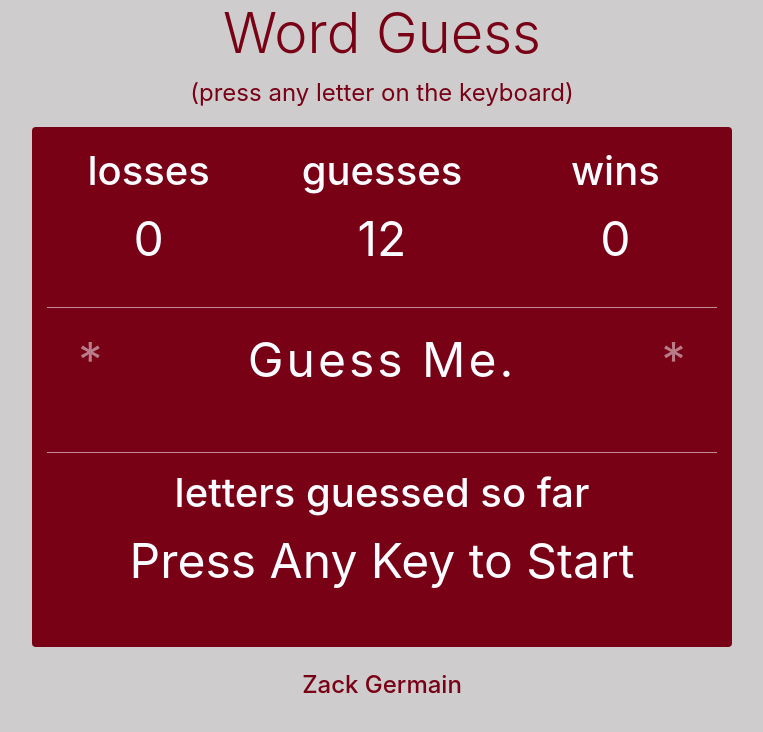
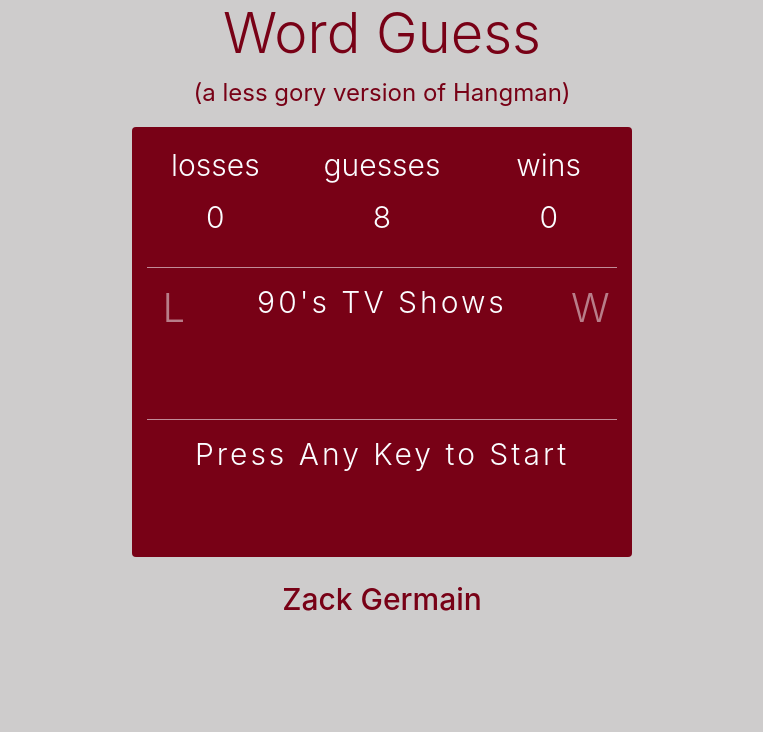
Before and after one commit to zgermain/Word_Guess_Game, a plain HTML site: page index.html in a window 1280 px wide. Shown: the whole page, without its empty margins (258-1021 px from the left). Drawn offline with nearby package versions, Linux system fonts and the light colour scheme.

Commit message:
Added new 90s themed list. Lowered guesses to 8

```diff
--- a/assets/css/style.css
+++ b/assets/css/style.css
@@ -4,8 +4,8 @@ body{
 
 .container{
     background-color:#780116;
-    max-width: 700px;
-    min-height: 520px;
+    max-width: 500px;
+    min-height: 430px;
     padding-top: 20px;
 }
 
@@ -13,6 +13,7 @@ body{
 h1, h2, h4{
     color:#FBFCFF;
     text-align:center;
+    font-size: 30px;
 }
 
 hr{
@@ -32,7 +33,7 @@ hr{
 } */
 
 p{
-    font-size:3rem;
+    font-size:30px;
     color:#FBFCFF;
     text-align: center;
 }
@@ -40,7 +41,7 @@ p{
 .continue{
     color:rgba(251, 252, 255, 0.493);
 }
-#hiddenWord-div{
+#hiddenWord-div, #letterGuesses-div{
     letter-spacing: 3px;
 }
 
@@ -49,9 +50,17 @@ p{
 }
 
 #mobile-button{
-    text-align: center;
+    text-align: Right;
     float:center;
 }
+
+#youWin, #youLose{
+    font-size: 40px;
+}
+
+
+
+
 
 @media (max-width: 500px) {
     h1{
@@ -71,7 +80,7 @@ p{
     }
 
     .container{
-        min-height: 280px;
+        min-height: 415px;
     }
 }
 
@@ -93,6 +102,6 @@ p{
     }
 
     .container{
-        min-height: 260px;
+        min-height: 390px;
     }
 }
--- a/assets/javascript/game3.js
+++ b/assets/javascript/game3.js
@@ -2,12 +2,12 @@
 
 var wins = 0;
 var losses = 0;
-var guesses = 12;
+var guesses = 8;
 var letterGuesses = ["Press Any Key to Start"];
 var letterArray = ['a','b','c','d','e','f','g','h','i','j','k','l','m','n','o','p','q','r','s','t','u','v','w','x','y','z'];
-var wordList = ['Stuff', 'Test', 'String of Words', 'Zack']
+var wordList = ['Buffy the Vampire Slayer','Angel','Charmed','The X Files','Twin Peaks','Roswell','Party of Five','Sliders','My So Called Life','NYPD Blue','Northern Exposure','The Pretender','Dark Shadows','Millennium','Once and Again','Picket Fences','Profiler','Viper','Seaquest DSV','American Gothic','The Outer Limits','Eerie, Indiana','Harsh Realm','Dark Skies','Family Guy','South Park','King of the Hill','The Nanny','The Fresh Prince of Bel Air','Blossom','Freaks and Geeks','Ally McBeal','Mad About You','Wings','Just Shoot Me','In Living Color','MADtv','Popular']
 var randomWord = "";
-var hiddenWord = ["Guess Me."];
+var hiddenWord = ["90's TV Shows"];
 var userInput = "";
 var winStatus = true;
 
@@ -30,7 +30,7 @@ function hideWord(){
     for (i = 0; i < randomWord.length; i++){
 
         if (randomWord[i] === ' '){
-           hiddenWord[i] = ' '
+           hiddenWord[i] = randomWord[i]
         } else {
             hiddenWord[i] = '_'
         };
@@ -61,7 +61,7 @@ function display(){
 
 function resetGame(){
 
-    guesses = 12;
+    guesses = 8;
     letterGuesses = [];
     hiddenWord = [];
     document.getElementById("youWin").textContent = "";
@@ -93,7 +93,7 @@ function checkLose(){
 
         loseGame();
 
-        document.getElementById("youLose").textContent = "Loser";
+        document.getElementById("youLose").textContent = "L";
         winStatus = true;
         letterGuesses = ["Press Any Key to Start"]
         display();
@@ -106,7 +106,7 @@ function checkWin(){
         winGame();
 
         letterGuesses = ["Press Any Key to Start"]
-        document.getElementById("youWin").textContent = "Winner";
+        document.getElementById("youWin").textContent = "W";
         display();
         winStatus = true;
     };
--- a/index.html
+++ b/index.html
@@ -17,23 +17,23 @@
 
     <div>
         <h1 class="game-title display-4">Word Guess</h1>
-        <p class="game-title" id="sub-head">(press any letter on the keyboard)</h1>
+        <p class="game-title" id="sub-head">(a less gory version of Hangman)</h1>
 
     </div>
     <div class="container rounded" id="test">
 
-        <div class="row">
+        <div class="row display-4">
 
-            <div class="col-4">
-                <h1>losses</h1>
+            <div class="col-4 display-4">
+                <p>losses</p>
                 <p id="losses-div"></p>
             </div>
             <div class="col-4">
-                <h1>guesses</h1>
+                <p>guesses</p>
                 <p id="guesses-div"></p>
             </div>
             <div class="col-4">
-                <h1>wins</h1>
+                <p>wins</p>
                 <p id="wins-div"></p>
             </div>
         </div>
@@ -42,9 +42,9 @@
 
         <div class="row">
             <div class = "col-2">
-                <p class = "continue" id = "youLose">*</p>
+                <p class = "continue display-4" id = "youLose">L</p>
             </div>
-            <div class="col-8">
+            <div class="col-8 display-4">
                 <!-- <h1>guess the password</h1> -->
                 <div>
                     <p id="hiddenWord-div"></p>
@@ -52,15 +52,15 @@
                 <br>
             </div>
             <div class = "col-2">
-                <p class = "continue" id = "youWin">*</p>
+                <p class = "continue display-4" id = "youWin">W</p>
             </div>
         </div>
 
         <hr>
 
         <div class="row">
-            <div class="col-md-12">
-                <h1>letters guessed so far</h1>
+            <div class="col-md-12 display-4">
+                <!-- <h1>letters guessed so far</h1> -->
                 <div>
                     <p id="letterGuesses-div"></p>
                 </div>
```
